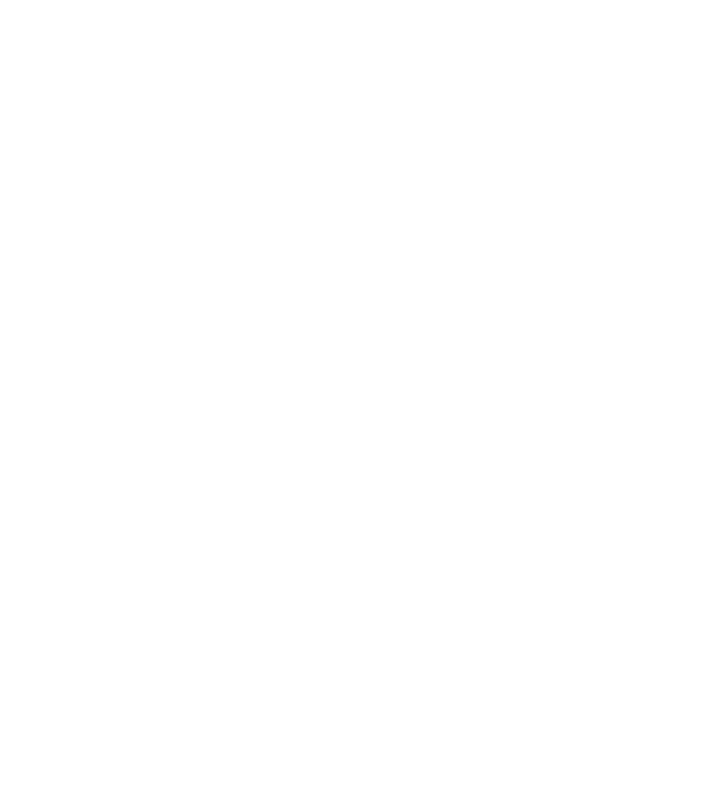
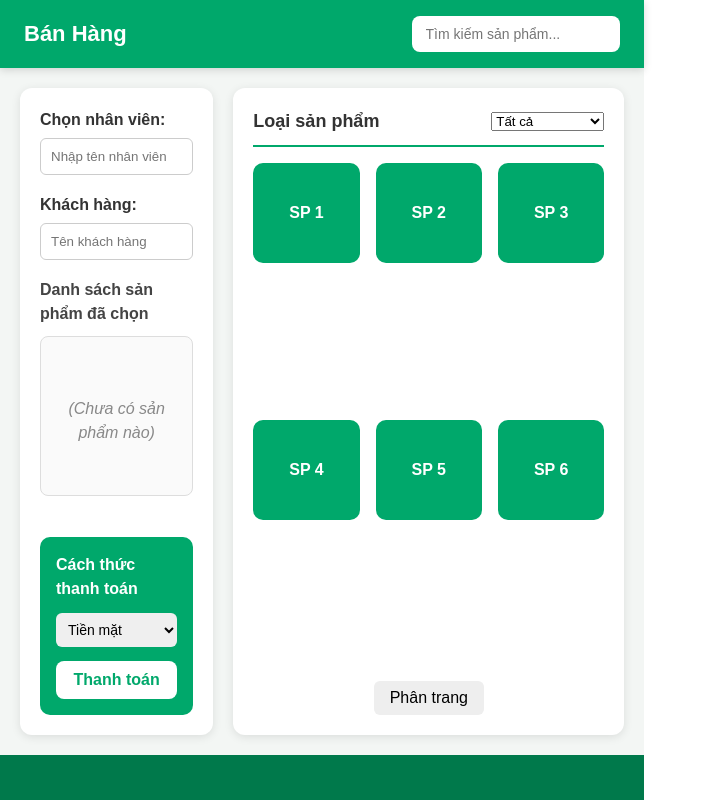
Before and after one commit to NTDat-16/CaiTiemTapHoa, a React (Vite) app: page /order in a window 1280 px wide. Before the commit this address had no page. Shown: the whole page, without its empty margins (0-709 px from the left). Built offline with nearby package versions, Linux system fonts and the light colour scheme.

Commit message:
cơ bản ý tưởng order

```diff
--- a/src/App.jsx
+++ b/src/App.jsx
@@ -1,6 +1,7 @@
 import './App.css'
 import Home from './pages/Home/Home'
 import Login from './pages/Login/Login'
+import Order from './pages/Order/Order'
 import { BrowserRouter, Navigate, Route, Routes } from 'react-router-dom'
 import { AuthProvider, useAuth } from './context/AuthContext';
 
@@ -18,6 +19,7 @@
       <AuthProvider>
         <Routes>
           <Route path='/login' element={<Login />}/>
+          <Route path='/order' element={<Order/>}></Route>
           <Route path='/' element={<Protected><Home /></Protected>}/>
         </Routes>
       </AuthProvider>
--- a/src/components/Sidebar/Sidebar.jsx
+++ b/src/components/Sidebar/Sidebar.jsx
@@ -1,11 +1,14 @@
 import  './Sidebar.css'
 import { FiUsers, FiFileText, FiTrendingUp, FiPackage, FiUser, FiGift} from 'react-icons/fi'
+import { Link } from 'react-router-dom';
+import Order from "../../pages/Order/Order";
 
 export default function Sidebar() {
   return (
     <div className='SidebarWrapper'>
         <ul className="SidebarList">
-            <li className="SidebarItem"><FiFileText /></li>
+            <li className="SidebarItem"><Link to='/order' className="SidebarLink">
+            <FiFileText/></Link></li>
             <li className="SidebarItem"><FiPackage /></li>
             <li className="SidebarItem"><FiUser /></li>
             <li className="SidebarItem"><FiUsers /></li>
--- a/src/pages/Home/Home.jsx
+++ b/src/pages/Home/Home.jsx
@@ -1,5 +1,6 @@
 import Navbar from '../../components/Navbar/Navbar'
 import Sidebar from '../../components/Sidebar/Sidebar'
+
 import './Home.css'
 
 export default function Home() {
--- a/src/pages/Order/Order.css
+++ b/src/pages/Order/Order.css
@@ -0,0 +1,229 @@
+/* Tổng thể trang */
+.order-page {
+  width: 100%;
+  min-height: 100vh;
+  background-color: #f3f6f4;
+  display: flex;
+  flex-direction: column;
+  font-family: 'Poppins', sans-serif;
+}
+
+/* Header */
+.order-header {
+  background-color: #00a86b;
+  color: white;
+  padding: 16px 24px;
+  display: flex;
+  justify-content: space-between;
+  align-items: center;
+  box-shadow: 0 2px 8px rgba(0, 0, 0, 0.15);
+}
+
+.order-header h1 {
+  font-size: 22px;
+  font-weight: 700;
+}
+
+.order-header input {
+  width: 35%;
+  padding: 10px 14px;
+  border-radius: 8px;
+  border: none;
+  outline: none;
+  font-size: 14px;
+  background-color: white;
+}
+
+/* Main layout */
+.order-main {
+  display: flex;
+  gap: 20px;
+  padding: 20px;
+  flex: 1;
+}
+
+/* Left Panel */
+.order-left {
+  width: 32%;
+  background-color: #ffffff;
+  border-radius: 12px;
+  padding: 20px;
+  display: flex;
+  flex-direction: column;
+  justify-content: space-between;
+  box-shadow: 0 2px 10px rgba(0, 0, 0, 0.1);
+}
+
+/* Nhập thông tin khách hàng */
+.input-group {
+  margin-bottom: 18px;
+}
+
+.input-group label {
+  display: block;
+  font-weight: 600;
+  color: #333;
+  margin-bottom: 6px;
+}
+
+.input-group input {
+  width: 100%;
+  padding: 10px;
+  border-radius: 6px;
+  border: 1px solid #ccc;
+  transition: border 0.3s;
+}
+
+.input-group input:focus {
+  border: 1px solid #00a86b;
+}
+
+/* Danh sách sản phẩm đã chọn */
+.product-list h2 {
+  font-size: 16px;
+  font-weight: 600;
+  color: #444;
+  margin-bottom: 10px;
+}
+
+.product-box {
+  height: 160px;
+  overflow-y: auto;
+  background-color: #fafafa;
+  border: 1px solid #ddd;
+  border-radius: 8px;
+  padding: 10px;
+  text-align: center;
+}
+
+.product-box p {
+  color: #888;
+  font-style: italic;
+  margin-top: 50px;
+}
+
+/* Thanh toán */
+.payment-section {
+  background-color: #00a86b;
+  color: white;
+  border-radius: 10px;
+  padding: 16px;
+  margin-top: 20px;
+}
+
+.payment-title {
+  font-weight: 600;
+  font-size: 16px;
+  margin-bottom: 12px;
+}
+
+.payment-section select {
+  width: 100%;
+  padding: 8px;
+  border-radius: 6px;
+  margin-bottom: 14px;
+  border: none;
+  font-size: 14px;
+}
+
+.payment-section button {
+  width: 100%;
+  background-color: white;
+  color: #00a86b;
+  font-weight: 600;
+  border: none;
+  border-radius: 8px;
+  padding: 10px;
+  cursor: pointer;
+  transition: all 0.3s;
+}
+
+.payment-section button:hover {
+  background-color: #e6e6e6;
+}
+
+/* Right Panel */
+.order-right {
+  flex: 1;
+  background-color: #ffffff;
+  border-radius: 12px;
+  padding: 20px;
+  display: flex;
+  flex-direction: column;
+  box-shadow: 0 2px 10px rgba(0, 0, 0, 0.1);
+}
+
+/* Header của sản phẩm */
+.product-header {
+  display: flex;
+  justify-content: space-between;
+  align-items: center;
+  margin-bottom: 16px;
+  border-bottom: 2px solid #00a86b;
+  padding-bottom: 10px;
+}
+
+.product-header h2 {
+  font-size: 18px;
+  font-weight: bold;
+  color: #333;
+}
+
+.product-grid {
+  display: grid;
+  grid-template-columns: repeat(3, 1fr);
+  gap: 16px;
+  flex: 1;
+}
+
+/* Mỗi ô sản phẩm */
+.product-item {
+  background-color: #00a86b;
+  border-radius: 10px;
+  height: 100px;
+  color: white;
+  font-weight: 600;
+  display: flex;
+  justify-content: center;
+  align-items: center;
+  transition: transform 0.2s, background 0.3s;
+}
+
+.product-item:hover {
+  transform: translateY(-3px);
+  background-color: #00935f;
+}
+
+/* Phân trang */
+.pagination {
+  margin-top: 20px;
+  display: flex;
+  justify-content: center;
+  gap: 10px;
+}
+
+.pagination button {
+  background-color: #eee;
+  border: none;
+  border-radius: 6px;
+  padding: 8px 16px;
+  cursor: pointer;
+  font-weight: 500;
+  transition: background 0.2s;
+}
+
+.pagination button:hover {
+  background-color: #ccc;
+}
+
+/* Footer */
+.order-footer {
+  background-color: #00794b;
+  height: 45px;
+  display: flex;
+  justify-content: center;
+  align-items: center;
+  color: white;
+  font-weight: 500;
+  letter-spacing: 0.5px;
+}
--- a/src/pages/Order/Order.jsx
+++ b/src/pages/Order/Order.jsx
@@ -0,0 +1,80 @@
+import React from "react";
+import "./Order.css";
+
+export default function Order() {
+  return (
+    <div className="order-page">
+
+      <header className="order-header">
+        <h1>Bán Hàng</h1>
+        <input type="text" placeholder="Tìm kiếm sản phẩm..." />
+      </header>
+
+
+      <main className="order-main">
+
+        <aside className="order-left">
+          <div>
+            <div className="input-group">
+              <label>Chọn nhân viên:</label>
+              <input type="text" placeholder="Nhập tên nhân viên" />
+            </div>
+
+            <div className="input-group">
+              <label>Khách hàng:</label>
+              <input type="text" placeholder="Tên khách hàng" />
+            </div>
+
+            <div className="product-list">
+              <h2>Danh sách sản phẩm đã chọn</h2>
+              <div className="product-box">
+                <p>(Chưa có sản phẩm nào)</p>
+              </div>
+            </div>
+          </div>
+
+
+          <div className="payment-section">
+            <p className="payment-title">Cách thức thanh toán</p>
+            <select>
+              <option>Tiền mặt</option>
+              <option>Chuyển khoản</option>
+              <option>Thẻ</option>
+            </select>
+            <button>Thanh toán</button>
+          </div>
+        </aside>
+
+
+        <section className="order-right">
+          <div className="product-header">
+            <h2>Loại sản phẩm</h2>
+            <select>
+              <option>Tất cả</option>
+              <option>Đồ uống</option>
+              <option>Bánh kẹo</option>
+              <option>Hàng tiêu dùng</option>
+            </select>
+          </div>
+
+
+          <div className="product-grid">
+            {[1, 2, 3, 4, 5, 6].map((item) => (
+              <div key={item} className="product-item">
+                SP {item}
+              </div>
+            ))}
+          </div>
+
+          {/* Pagination */}
+          <div className="pagination">
+            <button>Phân trang</button>
+          </div>
+        </section>
+      </main>
+
+      {/* Footer */}
+      <footer className="order-footer"></footer>
+    </div>
+  );
+}
```
